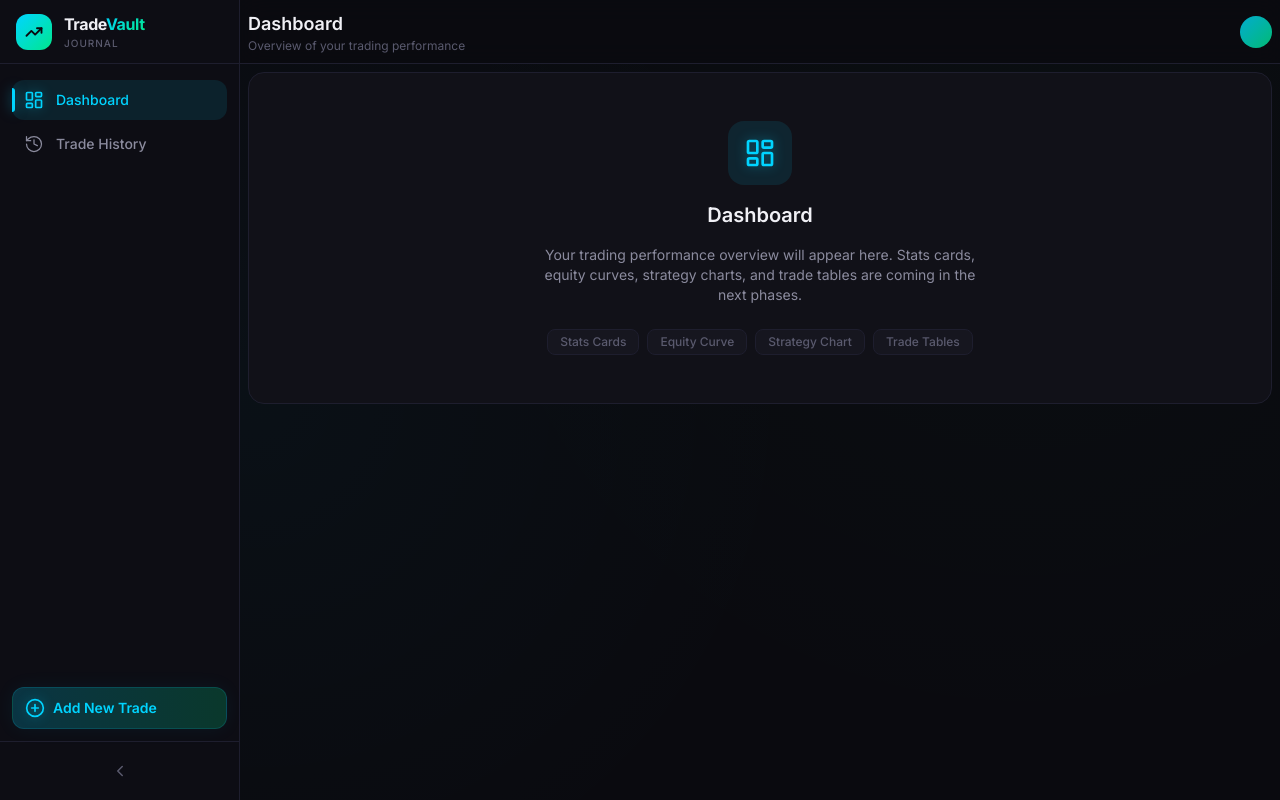
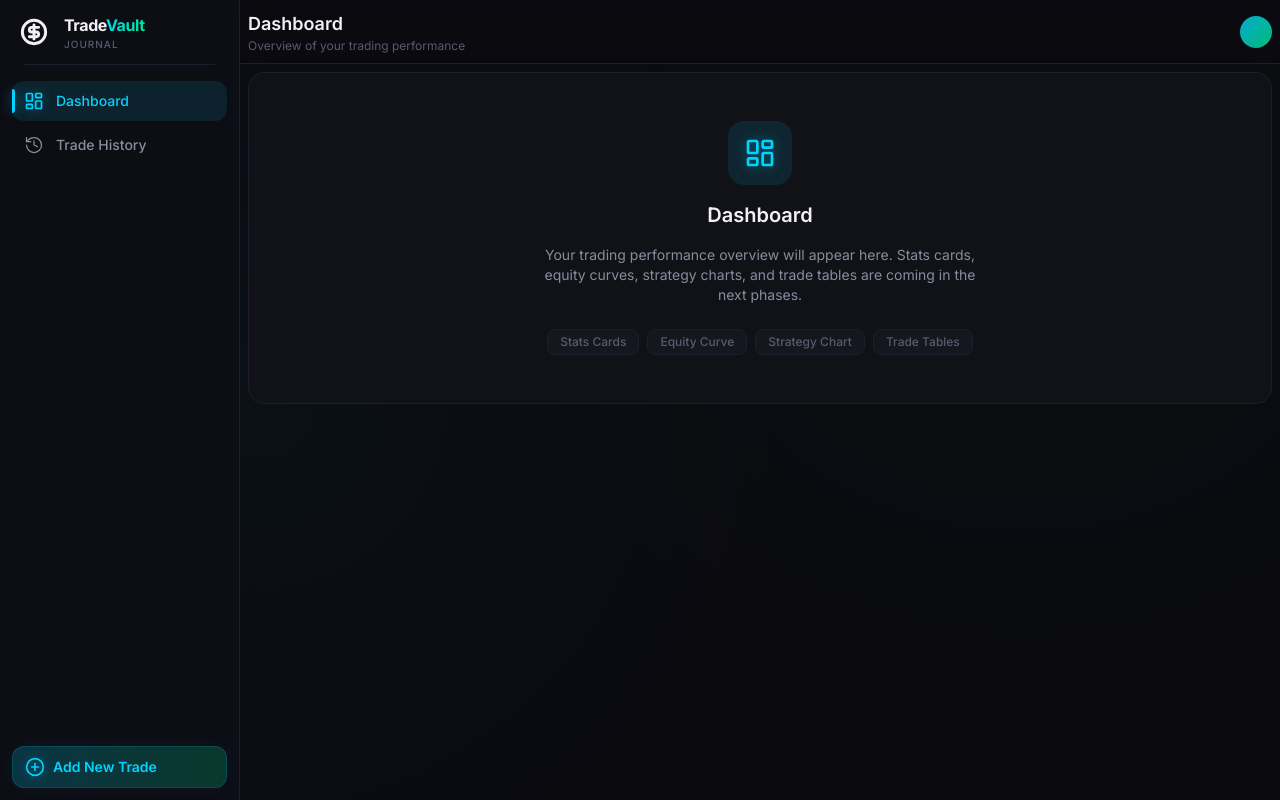
Before and after one commit to Rishabh0-0/trading-journal, a React (Vite) app in the folder frontend/: page / in a window 1280 px wide. Built offline with nearby package versions, Linux system fonts and the light colour scheme.

Commit message:
change sidebar

```diff
--- a/frontend/src/components/layout/Sidebar.jsx
+++ b/frontend/src/components/layout/Sidebar.jsx
@@ -1,12 +1,10 @@
-import React from 'react';
+import React, { useCallback, useRef } from 'react';
 import { motion, AnimatePresence } from 'framer-motion';
 import {
   LayoutDashboard,
   History,
   PlusCircle,
-  ChevronLeft,
-  ChevronRight,
-  TrendingUp,
+  CircleDollarSign,
 } from 'lucide-react';
 import useAppStore from '../../store/useAppStore';
 import { cn } from '../../lib/utils';
@@ -24,21 +22,27 @@ const navItems = [
   },
 ];
 
-function NavItem({ item, isActive, collapsed, onClick }) {
+/* ── Shared spring configs ────────────────────────────── */
+const sidebarSpring = { type: 'spring', stiffness: 300, damping: 30, mass: 0.8 };
+const labelSpring = { type: 'spring', stiffness: 400, damping: 32 };
+const fadeConfig = { duration: 0.18, ease: 'easeOut' };
+
+/* ── NavItem ──────────────────────────────────────────── */
+function NavItem({ item, isActive, collapsed, onClick, index }) {
   const Icon = item.icon;
 
   return (
     <motion.button
       onClick={onClick}
       className={cn(
-        'group relative flex w-full items-center gap-3 rounded-xl px-3 py-2.5 text-sm font-medium transition-all duration-200 focus-ring cursor-pointer',
-        collapsed && 'justify-center px-0',
+        'group relative flex w-full items-center gap-3 rounded-xl px-3 py-2.5 text-sm font-medium focus-ring cursor-pointer',
         isActive
           ? 'bg-accent-blue/10 text-accent-blue'
           : 'text-text-secondary hover:bg-bg-hover hover:text-text-primary'
       )}
-      whileHover={{ x: collapsed ? 0 : 2 }}
-      whileTap={{ scale: 0.97 }}
+      whileHover={{ x: collapsed ? 0 : 4, transition: { type: 'spring', stiffness: 500, damping: 25 } }}
+      whileTap={{ scale: 0.96 }}
+      transition={{ duration: 0.15 }}
     >
       {/* Active indicator bar */}
       {isActive && (
@@ -50,17 +54,24 @@ function NavItem({ item, isActive, collapsed, onClick }) {
         />
       )}
 
+      {/* Icon with smooth scale on expand/collapse */}
       <div className={cn('relative flex-shrink-0', isActive && 'glow-blue')}>
         <Icon size={20} strokeWidth={isActive ? 2 : 1.5} />
       </div>
 
+      {/* Label — slides and fades in with staggered delay */}
       <AnimatePresence mode="wait">
         {!collapsed && (
           <motion.span
-            initial={{ opacity: 0, width: 0 }}
-            animate={{ opacity: 1, width: 'auto' }}
-            exit={{ opacity: 0, width: 0 }}
-            transition={{ duration: 0.2 }}
+            initial={{ opacity: 0, x: -8, filter: 'blur(4px)' }}
+            animate={{ opacity: 1, x: 0, filter: 'blur(0px)' }}
+            exit={{ opacity: 0, x: -8, filter: 'blur(4px)' }}
+            transition={{
+              ...labelSpring,
+              delay: 0.04 + index * 0.03,
+              opacity: { ...fadeConfig, delay: 0.04 + index * 0.03 },
+              filter: { duration: 0.25, delay: 0.04 + index * 0.03 },
+            }}
             className="whitespace-nowrap overflow-hidden"
           >
             {item.label}
@@ -68,62 +79,116 @@ function NavItem({ item, isActive, collapsed, onClick }) {
         )}
       </AnimatePresence>
 
-      {/* Tooltip for collapsed state */}
-      {collapsed && (
-        <div className="absolute left-full ml-3 hidden rounded-lg bg-bg-tertiary px-3 py-1.5 text-xs font-medium text-text-primary shadow-lg group-hover:block border border-border-default z-50">
-          {item.label}
-        </div>
-      )}
+      {/* Tooltip for collapsed state — animated */}
+      <AnimatePresence>
+        {collapsed && (
+          <motion.div
+            initial={{ opacity: 0, x: -4, scale: 0.95 }}
+            animate={{ opacity: 1, x: 0, scale: 1 }}
+            exit={{ opacity: 0, x: -4, scale: 0.95 }}
+            transition={{ duration: 0.15 }}
+            className="pointer-events-none absolute left-full ml-3 rounded-lg bg-bg-tertiary px-3 py-1.5 text-xs font-medium text-text-primary shadow-lg border border-border-default z-50 hidden group-hover:block"
+          >
+            {item.label}
+          </motion.div>
+        )}
+      </AnimatePresence>
     </motion.button>
   );
 }
 
+/* ── Sidebar ──────────────────────────────────────────── */
 export default function Sidebar() {
-  const { sidebarOpen, toggleSidebar, activePage, setActivePage } = useAppStore();
+  const { sidebarOpen, setSidebarOpen, activePage, setActivePage } = useAppStore();
+  const hoverTimeout = useRef(null);
+
+  /* Debounced hover handlers to prevent flicker */
+  const handleMouseEnter = useCallback(() => {
+    clearTimeout(hoverTimeout.current);
+    hoverTimeout.current = setTimeout(() => setSidebarOpen(true), 60);
+  }, [setSidebarOpen]);
+
+  const handleMouseLeave = useCallback(() => {
+    clearTimeout(hoverTimeout.current);
+    hoverTimeout.current = setTimeout(() => setSidebarOpen(false), 200);
+  }, [setSidebarOpen]);
 
   return (
     <motion.aside
       className={cn(
-        'relative z-40 flex h-screen flex-col border-r border-border-default bg-bg-sidebar',
-        'transition-all duration-300 ease-in-out'
+        'relative z-40 flex h-screen flex-col border-r border-border-default bg-bg-sidebar overflow-hidden'
       )}
       animate={{ width: sidebarOpen ? 240 : 72 }}
-      transition={{ duration: 0.3, ease: [0.25, 0.1, 0.25, 1] }}
+      transition={sidebarSpring}
+      onMouseEnter={handleMouseEnter}
+      onMouseLeave={handleMouseLeave}
     >
+      {/* Subtle glow edge on expanded sidebar */}
+      <motion.div
+        className="pointer-events-none absolute inset-y-0 right-0 w-px"
+        animate={{
+          boxShadow: sidebarOpen
+            ? '0 0 20px 2px rgba(0, 212, 255, 0.08)'
+            : '0 0 0px 0px rgba(0, 212, 255, 0)',
+        }}
+        transition={{ duration: 0.5 }}
+      />
+
       {/* ── Logo Area ─────────────────────────────────── */}
-      <div className="flex h-16 items-center gap-3 border-b border-border-default px-4">
-        <div className="flex h-9 w-9 flex-shrink-0 items-center justify-center rounded-xl bg-gradient-to-br from-accent-blue to-accent-green">
-          <TrendingUp size={18} className="text-bg-primary" strokeWidth={2.5} />
-        </div>
+      <div className="flex h-16 items-center gap-3 px-4">
+        <motion.div
+          className="flex h-9 w-9 flex-shrink-0 items-center justify-center rounded-xl"
+          animate={{ rotate: sidebarOpen ? 0 : 0, scale: sidebarOpen ? 1 : 1.05 }}
+          transition={labelSpring}
+        >
+          <CircleDollarSign size={28} strokeWidth={2.5} />
+        </motion.div>
         <AnimatePresence mode="wait">
           {sidebarOpen && (
             <motion.div
-              initial={{ opacity: 0, x: -10 }}
-              animate={{ opacity: 1, x: 0 }}
-              exit={{ opacity: 0, x: -10 }}
-              transition={{ duration: 0.2 }}
+              initial={{ opacity: 0, x: -12, filter: 'blur(6px)' }}
+              animate={{ opacity: 1, x: 0, filter: 'blur(0px)' }}
+              exit={{ opacity: 0, x: -12, filter: 'blur(6px)' }}
+              transition={{
+                ...labelSpring,
+                opacity: { ...fadeConfig, delay: 0.02 },
+                filter: { duration: 0.3, delay: 0.02 },
+              }}
               className="overflow-hidden"
             >
               <h1 className="text-base font-bold tracking-tight text-text-primary">
                 Trade<span className="text-gradient">Vault</span>
               </h1>
-              <p className="text-[10px] font-medium uppercase tracking-widest text-text-tertiary">
+              <motion.p
+                initial={{ opacity: 0 }}
+                animate={{ opacity: 1 }}
+                transition={{ delay: 0.12, duration: 0.2 }}
+                className="text-[10px] font-medium uppercase tracking-widest text-text-tertiary"
+              >
                 Journal
-              </p>
+              </motion.p>
             </motion.div>
           )}
         </AnimatePresence>
       </div>
 
+      {/* Divider with fade */}
+      <motion.div
+        className="mx-6 h-px bg-border-default"
+        animate={{ opacity: sidebarOpen ? 1 : 0.4, scaleX: sidebarOpen ? 1 : 0.5 }}
+        transition={{ duration: 0.3 }}
+      />
+
       {/* ── Navigation ────────────────────────────────── */}
       <nav className="flex-1 space-y-1 px-3 py-4">
-        {navItems.map((item) => (
+        {navItems.map((item, index) => (
           <NavItem
             key={item.id}
             item={item}
             isActive={activePage === item.id}
             collapsed={!sidebarOpen}
             onClick={() => setActivePage(item.id)}
+            index={index}
           />
         ))}
       </nav>
@@ -133,24 +198,34 @@ export default function Sidebar() {
         <motion.button
           onClick={() => setActivePage('addTrade')}
           className={cn(
-            'group flex w-full items-center gap-2 rounded-xl bg-gradient-to-r from-accent-blue/20 to-accent-green/20 px-3 py-2.5 text-sm font-semibold text-accent-blue transition-all duration-200 hover:from-accent-blue/30 hover:to-accent-green/30 focus-ring cursor-pointer',
-            !sidebarOpen && 'justify-center px-0'
+            'group flex w-full items-center gap-2 rounded-xl bg-gradient-to-r from-accent-blue/20 to-accent-green/20 px-3 py-2.5 text-sm font-semibold text-accent-blue hover:from-accent-blue/30 hover:to-accent-green/30 focus-ring cursor-pointer'
           )}
-          whileHover={{ scale: 1.02 }}
-          whileTap={{ scale: 0.97 }}
+          whileHover={{ scale: 1.03, transition: { type: 'spring', stiffness: 400, damping: 20 } }}
+          whileTap={{ scale: 0.96 }}
           style={{
             border: '1px solid rgba(0, 212, 255, 0.15)',
             boxShadow: '0 0 20px rgba(0, 212, 255, 0.06)',
           }}
         >
-          <PlusCircle size={20} className="flex-shrink-0 glow-blue" />
+          <motion.div
+            animate={{ rotate: sidebarOpen ? 0 : 90 }}
+            transition={labelSpring}
+            className="flex-shrink-0"
+          >
+            <PlusCircle size={20} className="glow-blue" />
+          </motion.div>
           <AnimatePresence mode="wait">
             {sidebarOpen && (
               <motion.span
-                initial={{ opacity: 0, width: 0 }}
-                animate={{ opacity: 1, width: 'auto' }}
-                exit={{ opacity: 0, width: 0 }}
-                transition={{ duration: 0.2 }}
+                initial={{ opacity: 0, x: -8, filter: 'blur(4px)' }}
+                animate={{ opacity: 1, x: 0, filter: 'blur(0px)' }}
+                exit={{ opacity: 0, x: -8, filter: 'blur(4px)' }}
+                transition={{
+                  ...labelSpring,
+                  delay: 0.08,
+                  opacity: { ...fadeConfig, delay: 0.08 },
+                  filter: { duration: 0.25, delay: 0.08 },
+                }}
                 className="whitespace-nowrap overflow-hidden"
               >
                 Add New Trade
@@ -160,17 +235,6 @@ export default function Sidebar() {
         </motion.button>
       </div>
 
-      {/* ── Collapse Toggle ───────────────────────────── */}
-      <div className="border-t border-border-default px-3 py-3">
-        <motion.button
-          onClick={toggleSidebar}
-          className="flex w-full items-center justify-center rounded-lg py-2 text-text-tertiary transition-colors hover:bg-bg-hover hover:text-text-secondary focus-ring cursor-pointer"
-          whileTap={{ scale: 0.9 }}
-          aria-label={sidebarOpen ? 'Collapse sidebar' : 'Expand sidebar'}
-        >
-          {sidebarOpen ? <ChevronLeft size={18} /> : <ChevronRight size={18} />}
-        </motion.button>
-      </div>
     </motion.aside>
   );
 }
--- a/frontend/src/store/useAppStore.js
+++ b/frontend/src/store/useAppStore.js
@@ -6,7 +6,7 @@ import { create } from 'zustand';
  */
 const useAppStore = create((set) => ({
   // Sidebar
-  sidebarOpen: true,
+  sidebarOpen: false,
   toggleSidebar: () => set((state) => ({ sidebarOpen: !state.sidebarOpen })),
   setSidebarOpen: (open) => set({ sidebarOpen: open }),
 
```
Also changed, not shown: 1 other file (tests, documents, lock files or other folders).
